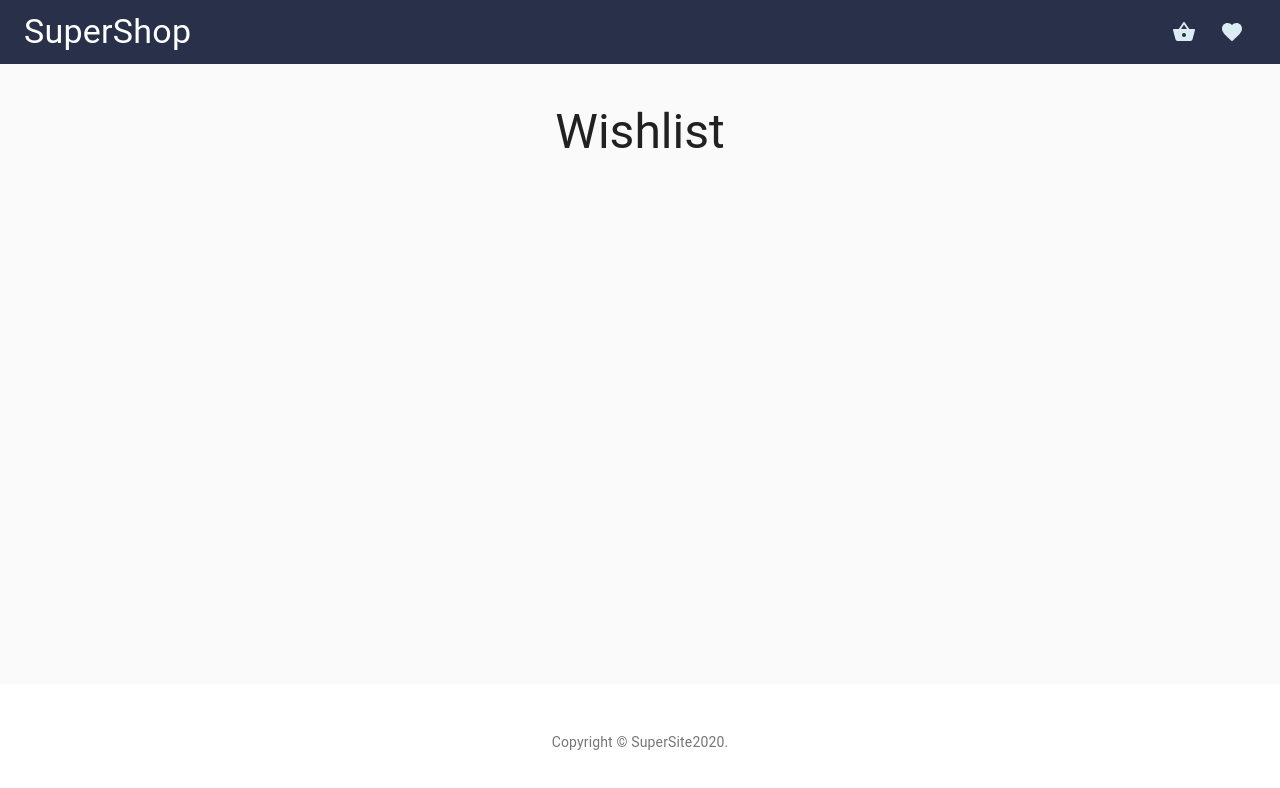
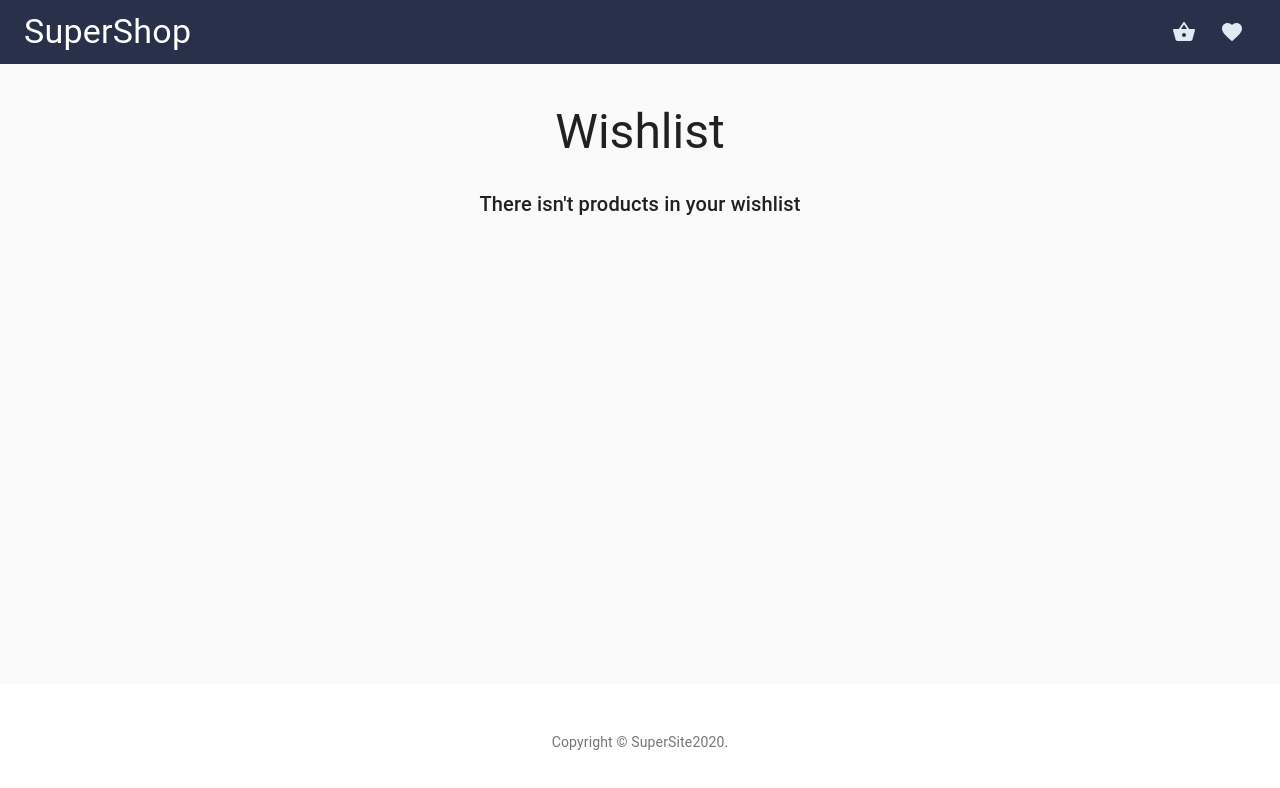
Before and after one commit to prudenceG/shop-test, a Next.js app: page /wishlist in a window 1280 px wide. Shown: the top 788 px of the page. Built offline with nearby package versions, Linux system fonts and the light colour scheme.

Commit message:
feat(master): adding text when there is no products in whislist

```diff
--- a/components/wishlist/ProductWishlist.js
+++ b/components/wishlist/ProductWishlist.js
@@ -1,9 +1,12 @@
-import { Grid } from '@material-ui/core';
+import { Grid, Typography } from '@material-ui/core';
 import WishedProductCard from './WishedProductCard';
 
 const ProductWishlist = ({wishlist}) => {
   return (
     <Grid container spacing={3} justify="center">
+      {!wishlist.length > 0 && <Typography variant="h6" component="p">
+        There isn't products in your wishlist
+      </Typography>}
       {wishlist.map(product => (
         <Grid key={product.id} item xs={12} sm={9}>
           <WishedProductCard product={product} />
```
